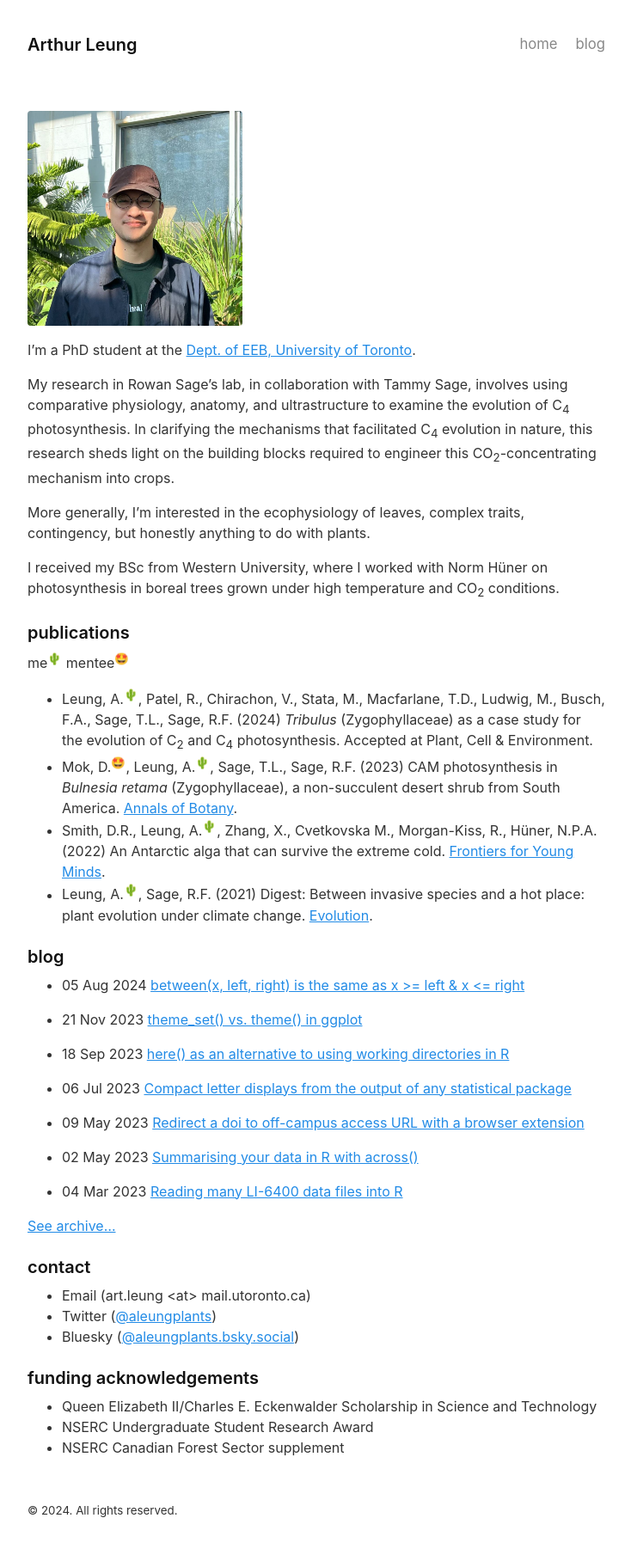
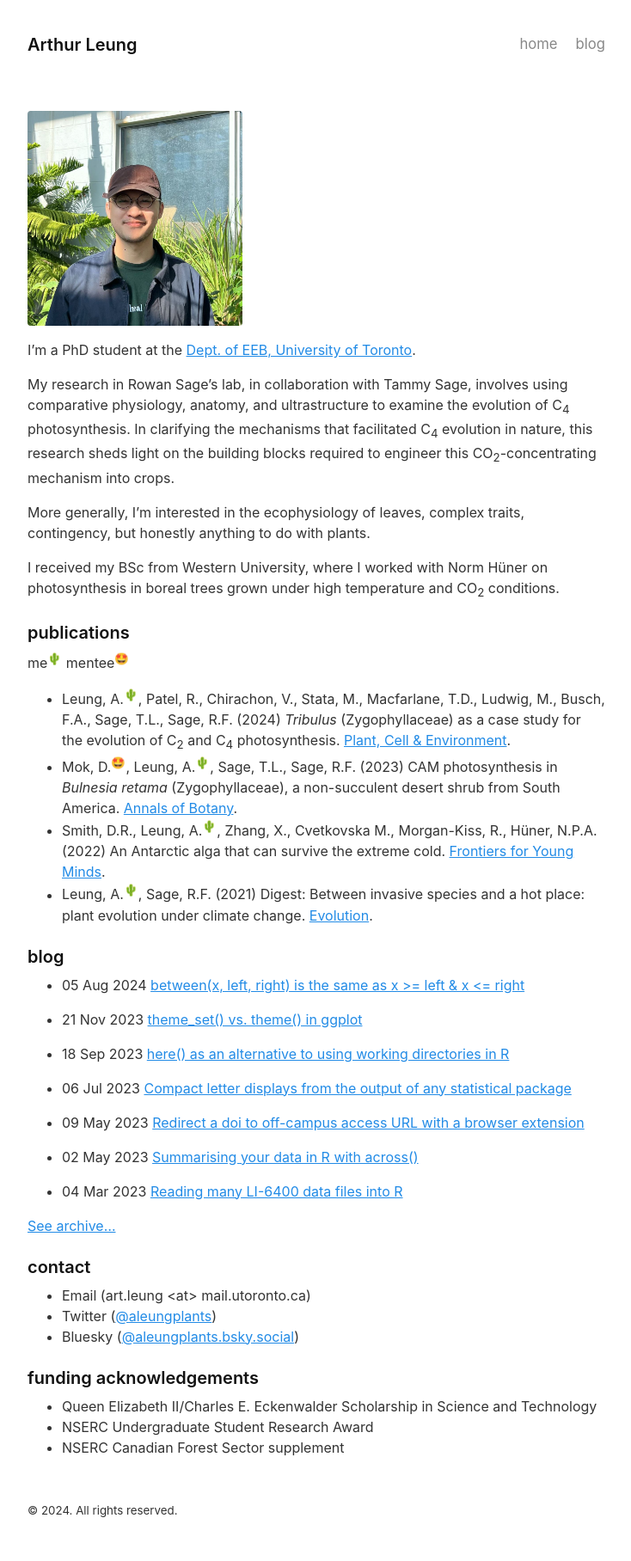
Before and after one commit to leungarthur/leungarthur.github.io-old, a Jekyll site: the page built from index.md, in a window 1280 px wide. Shown: the whole page at 86% size, without its empty margins (272-1006 px from the left). Built offline with Jekyll 4.4.1, drawn with Linux system fonts in a browser that asks for light colours.

Commit message:
published doi

```diff
--- a/index.md
+++ b/index.md
@@ -16,7 +16,7 @@ I received my BSc from Western University, where I worked with Norm Hüner on ph
 
 me<sup>🌵</sup> mentee<sup>🤩</sup>
 
-- Leung, A.<sup>🌵</sup>, Patel, R., Chirachon, V., Stata, M., Macfarlane, T.D., Ludwig, M., Busch, F.A., Sage, T.L., Sage, R.F. (2024) *Tribulus* (Zygophyllaceae) as a case study for the evolution of C<sub>2</sub> and C<sub>4</sub> photosynthesis. Accepted at Plant, Cell & Environment.
+- Leung, A.<sup>🌵</sup>, Patel, R., Chirachon, V., Stata, M., Macfarlane, T.D., Ludwig, M., Busch, F.A., Sage, T.L., Sage, R.F. (2024) *Tribulus* (Zygophyllaceae) as a case study for the evolution of C<sub>2</sub> and C<sub>4</sub> photosynthesis. [Plant, Cell & Environment](https://doi.org/10.1111/pce.15069).
 - Mok, D.<sup>🤩</sup>, Leung, A.<sup>🌵</sup>, Sage, T.L., Sage, R.F. (2023) CAM photosynthesis in *Bulnesia retama* (Zygophyllaceae), a non-succulent desert shrub from South America. [Annals of Botany](https://doi.org/10.1093/aob/mcad114).
 - Smith, D.R., Leung, A.<sup>🌵</sup>, Zhang, X., Cvetkovska M., Morgan-Kiss, R., Hüner, N.P.A. (2022) An Antarctic alga that can survive the extreme cold. [Frontiers for Young Minds](https://doi.org/10.3389/frym.2022.740838).
 - Leung, A.<sup>🌵</sup>, Sage, R.F. (2021) Digest: Between invasive species and a hot place: plant evolution under climate change. [Evolution](https://doi.org/10.1111/evo.14352).
```
Also changed, not shown: 1 other file.
